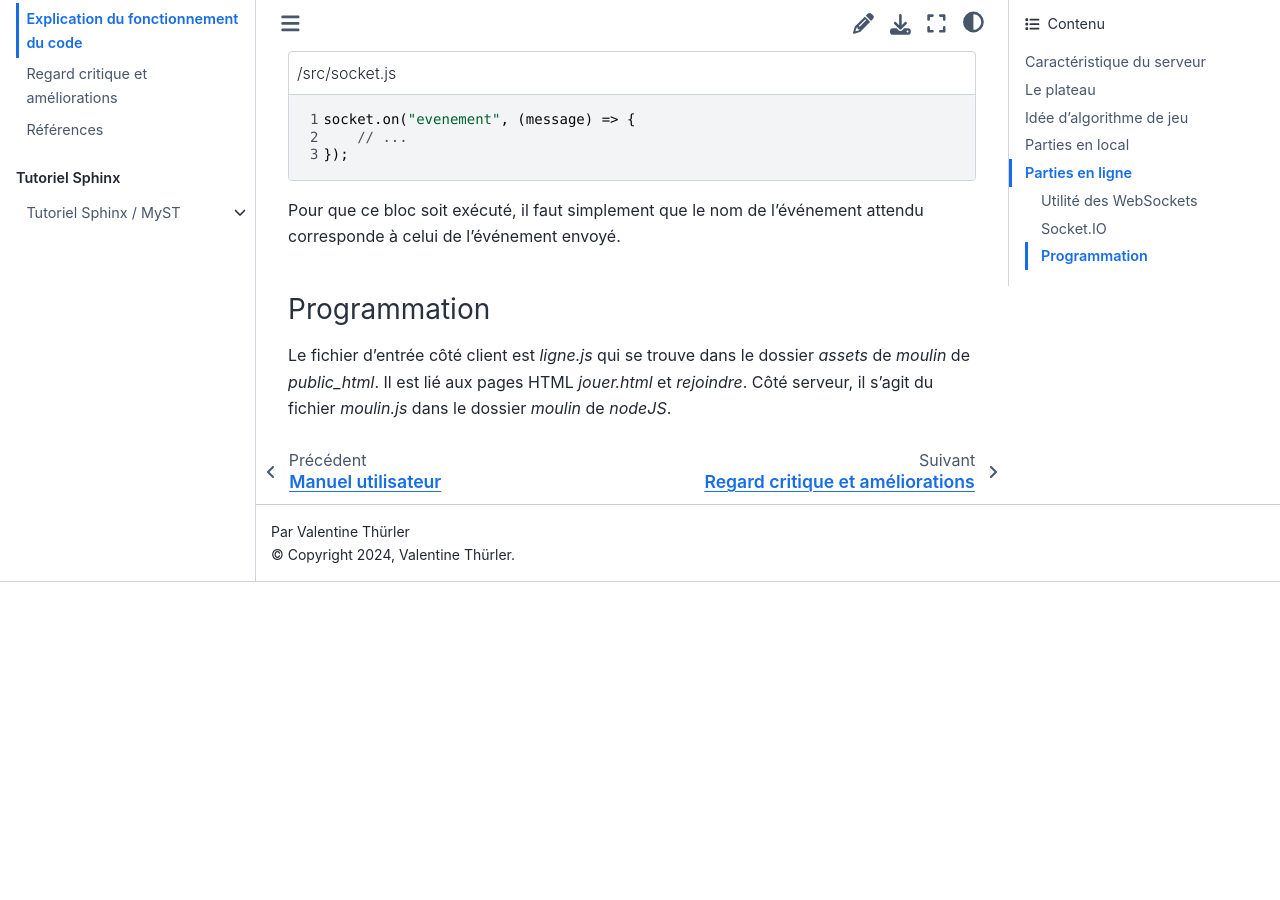
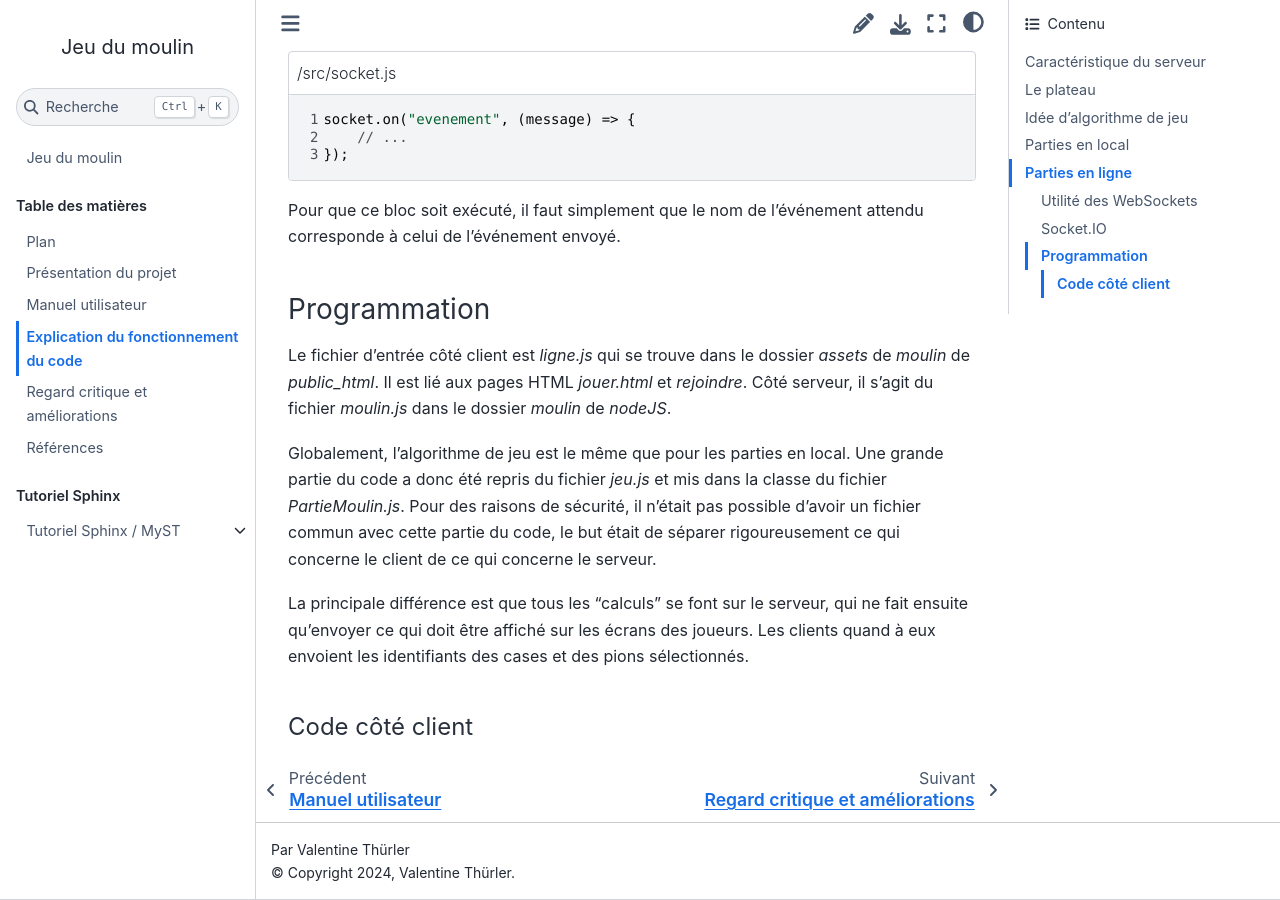
Before and after one commit to valentinethrlr/projet_moulin_documentation, a Sphinx documentation site: the page built from source/explication.md, in a window 1280 px wide and 900 px high, scrolled down 11725 px. Built offline with Sphinx 7.4.7 and the Sphinx Book theme 1.1.4, drawn with Linux system fonts in a browser that asks for light colours; cross-references to code outside the pages are shown as plain code; before the commit the page ends 12307 px from its top, so only the background shows below that.

Commit message:
explication

```diff
--- a/source/explication.md
+++ b/source/explication.md
@@ -261,3 +261,9 @@ Pour que ce bloc soit exécuté, il faut simplement que le nom de l'événement
 ### Programmation
 
 Le fichier d'entrée côté client est <em>ligne.js</em> qui se trouve dans le dossier <em>assets</em> de <em>moulin</em> de <em>public_html</em>. Il est lié aux pages HTML <em>jouer.html</em> et <em>rejoindre</em>. Côté serveur, il s'agit du fichier <em>moulin.js</em> dans le dossier <em>moulin</em> de <em>nodeJS</em>.
+
+Globalement, l'algorithme de jeu est le même que pour les parties en local. Une grande partie du code a donc été repris du fichier <em>jeu.js</em> et mis dans la classe du fichier <em>PartieMoulin.js</em>. Pour des raisons de sécurité, il n'était pas possible d'avoir un fichier commun avec cette partie du code, le but était de séparer rigoureusement ce qui concerne le client de ce qui concerne le serveur.
+
+La principale différence est que tous les "calculs" se font sur le serveur, qui ne fait ensuite qu'envoyer ce qui doit être affiché sur les écrans des joueurs. Les clients quand à eux envoient les identifiants des cases et des pions sélectionnés.
+
+#### Code côté client
```
